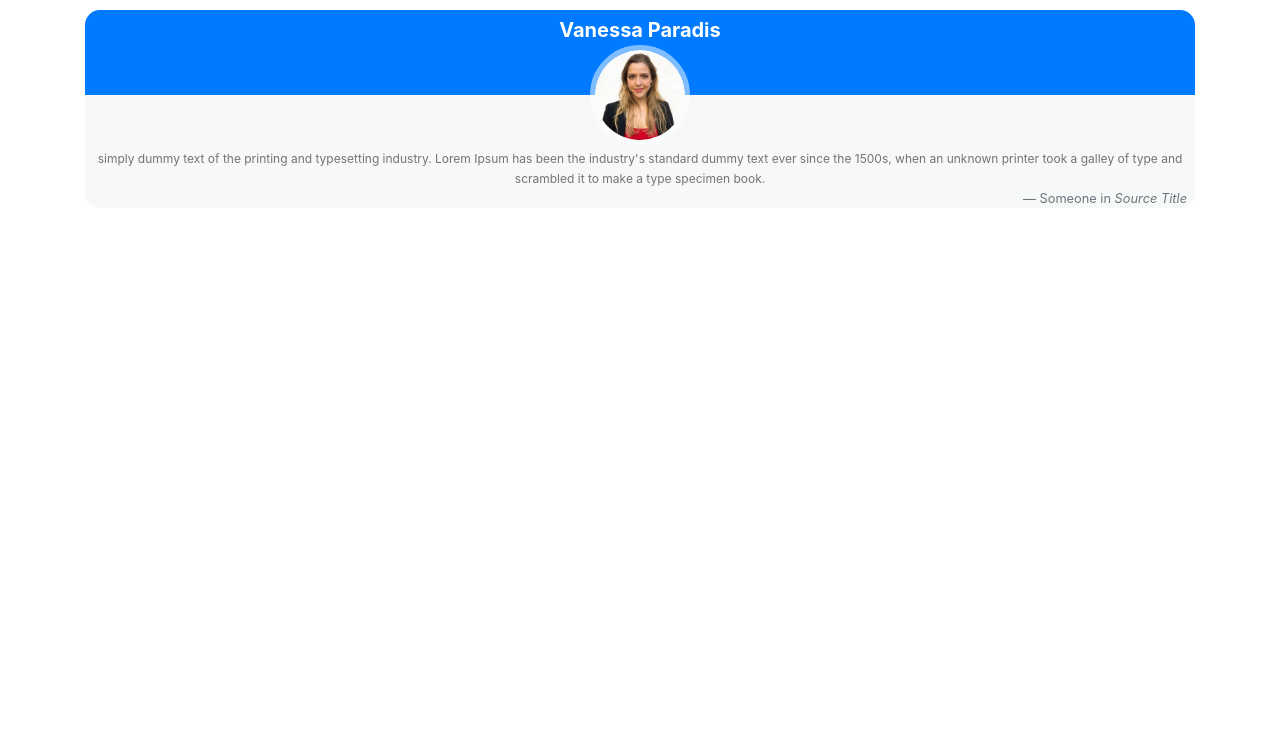
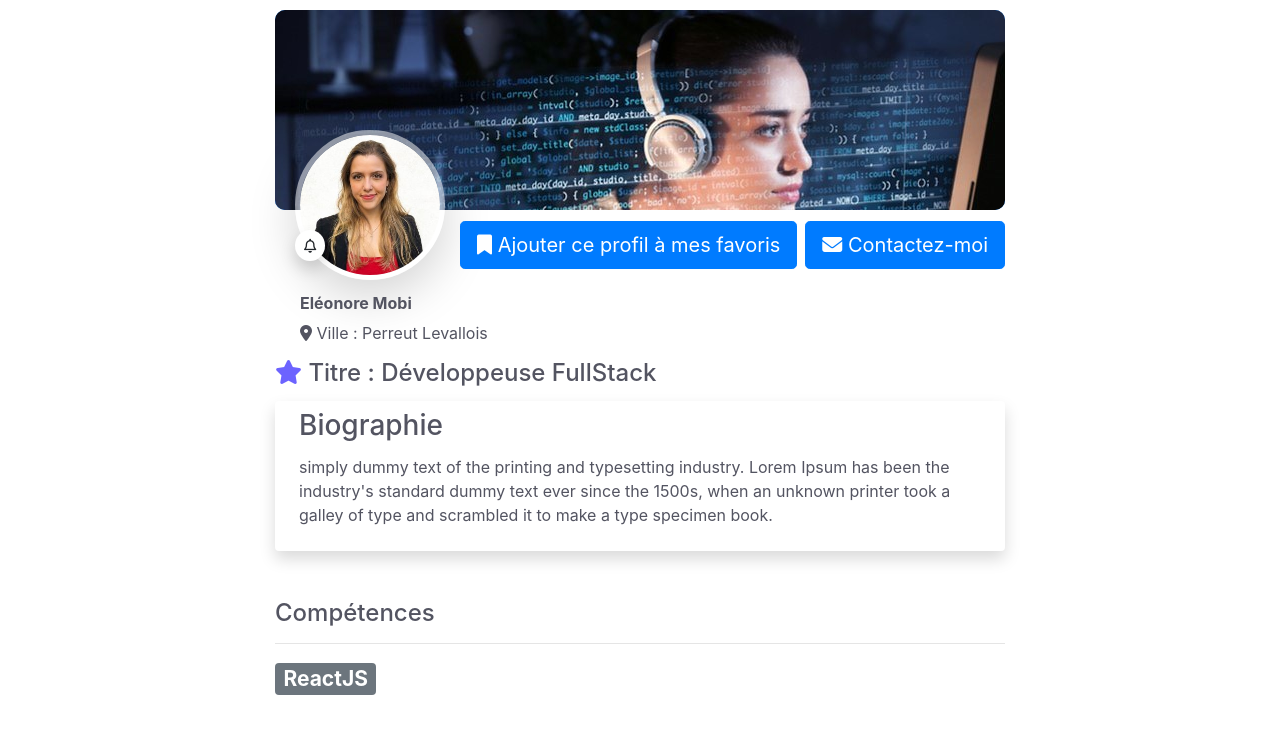
Before and after one commit to Armand-Bpp/dev_matching_front, a React (Create React App) app: page /profildev in a window 1280 px wide. Shown: the top 734 px of the page. Built offline with nearby package versions, Linux system fonts and the light colour scheme.

Commit message:
new update

```diff
--- a/package.json
+++ b/package.json
@@ -3,6 +3,7 @@
   "version": "0.1.0",
   "private": true,
   "dependencies": {
+    "@material-ui/icons": "^4.9.1",
     "@testing-library/jest-dom": "^4.2.4",
     "@testing-library/react": "^9.4.0",
     "@testing-library/user-event": "^7.2.1",
--- a/public/index.html
+++ b/public/index.html
@@ -39,5 +39,6 @@
       To begin the development, run `npm start` or `yarn start`.
       To create a production bundle, use `npm run build` or `yarn build`.
     -->
+    <script src="https://kit.fontawesome.com/39754a7afa.js" crossorigin="anonymous"></script>
   </body>
 </html>
--- a/src/App.css
+++ b/src/App.css
@@ -12,6 +12,8 @@
     animation: App-logo-spin infinite 20s linear;
   }
 }
+
+
 /** CARD **/
 .CustomCard {
   padding-top: 20px;
@@ -21,13 +23,80 @@
   border-bottom-width: 2px;
   -webkit-border-radius: 3px;
   -moz-border-radius: 3px;
-  border-radius: 15px;
+  border-radius: 10px;
   -webkit-box-shadow: none;
   -moz-box-shadow: none;
   box-shadow: none;
   -webkit-box-sizing: border-box;
   -moz-box-sizing: border-box;
   box-sizing: border-box;
+}
+
+.ville {
+  margin-top: -10px;
+}
+
+.titre{
+  float: left;
+  margin-left: auto;
+  margin-right: auto;
+  margin-top: -90px;
+  margin-bottom: -25px;
+}
+
+.titre2{
+  float: left;
+  margin-left: auto;
+  margin-right: auto;
+  margin-top: -40px;
+}
+
+.favtext{
+  margin-top: 110px;
+}
+
+.addfav{
+  position: relative;
+  top: -50px;
+}
+
+.contfav{
+  position: relative;
+  top: -180px;
+}
+
+.infos{
+  position: relative;
+  top: -40px;
+  margin-left: 25px;
+}
+
+.contact{
+  position: relative;
+  top: 100px;
+}
+
+.addfavoris{
+  border-radius: 50%;
+}
+
+.addfavoris:hover{
+  color : #6C63FF;
+}
+
+.fa-star{
+  color : #6C63FF;
+}
+
+.contactme{
+  border-radius: 50px;
+  background-color: white;
+  color : black;
+  border: none;
+}
+
+.contactme:hover{
+  color : #6C63FF;
 }
 
 .CustomCard.hoverCustomCard {
@@ -39,28 +108,27 @@
 
 .CustomCard.hoverCustomCard .CustomCardheader {
   background-size: cover;
-  height: 85px;
+  height: 200px;
 }
 
-.CustomCard.hoverCustomCard .avatar {
+.avatar {
+  width: auto;
+  height: auto;
   position: relative;
-  top: -50px;
-  margin-bottom: -50px;
+  top: -100px;
+  margin-bottom: -80px;
+  margin-left: 20px;
 }
 
-.CustomCard.hoverCustomCard .avatar img {
-  width: 100px;
-  height: 100px;
-  max-width: 100px;
-  max-height: 100px;
+.avatar img {
+  width: 150px;
+  height: 150px;
+  max-width: auto;
+  max-height: auto;
   -webkit-border-radius: 50%;
   -moz-border-radius: 50%;
   border-radius: 50%;
   border: 5px solid rgba(255,255,255,0.5);
-}
-
-.CustomCard.hoverCustomCard .info {
-  padding: 4px 8px 10px;
 }
 
 .CustomCard.hoverCustomCard .info .desc {
--- a/src/App.js
+++ b/src/App.js
@@ -4,7 +4,7 @@ import 'bootstrap/dist/css/bootstrap.min.css';
 import Faq from './components/pages/Faq';
 import Jobs from './components/pages/Jobs';
 import Matching from './components/pages/Matching';
-import Favoris from './components/pages/Favoris';
+import Favorites from './components/pages/Favorites';
 import ProfilDev from './components/pages/ProfilDev';
 import { BrowserRouter as Router, Route, Link, Switch } from 'react-router-dom';
 
@@ -15,8 +15,8 @@ function App() {
           <div className="Container-fluid">
             <Router>
                 <Switch>
-                  <Route path="/favoris">
-                    <Favoris />
+                  <Route path="/favorites">
+                    <Favorites />
                   </Route>
                   <Route path="/jobs">
                     <Jobs/>
--- /dev/null
+++ b/src/components/core/Navbar.js
@@ -0,0 +1,36 @@
+import React from 'react';
+
+class Navbar extends React.Component {
+    render(){
+        return(
+            <div className="container fixed-top rounded">
+                <nav className="navbar navbar-expand-lg navbar-light bg-white p-3 mb-5 mt-2 shadow-sm rounded">
+                    <a className="navbar-brand" href="#">
+                        <img src="img/logo.png" width="50" className="d-inline-block align-top" alt="" />
+                    </a>
+                    <button className="navbar-toggler" type="button" data-toggle="collapse" data-target="#navbarNav" aria-controls="navbarNav" aria-expanded="false" aria-label="Toggle navigation">
+                        <span className="navbar-toggler-icon"></span>
+                    </button>
+                    <div className="collapse navbar-collapse" id="navbarNav">
+                        <ul className="navbar-nav">
+                        <li className="nav-item active">
+                            <a className="nav-link" href="#">Accueil <span className="sr-only">(current)</span></a>
+                        </li>
+                        <li className="nav-item">
+                            <a className="nav-link" href="favorites">Favoris</a>
+                        </li>
+                        <li className="nav-item">
+                            <a className="nav-link" href="listjobs">Jobs</a>
+                        </li>
+                        <li className="nav-item">
+                            <a className="nav-link" href="matching">Matching</a>
+                        </li>
+                        </ul>
+                    </div>
+                </nav>
+            </div>
+        )
+    }
+
+}
+export default Navbar;
--- /dev/null
+++ b/src/components/pages/Favorites.js
@@ -0,0 +1,25 @@
+import React from 'react';
+import Navbar from '../core/Navbar';
+class Favorites extends React.Component {
+
+    render(){
+        return(
+            <div className="container">
+                <div className="">
+                    <Navbar />
+                </div>
+                <div className="favtext">
+                  <h2 className="text-center mt-5">Vous n'avez pas de favoris</h2>
+                </div>
+
+                <div className="text-center">
+                    <img src="img/none.svg" className="img-fluid" />
+                </div>
+                <div className="backmatching text-center mt-2">
+                    <button type="button" class="btn btn-lg btn-outline-primary">Veuillez retourner au matching</button>
+                </div>
+            </div>
+        )
+    }
+}
+export default Favorites;
--- a/src/components/pages/ProfilDev.js
+++ b/src/components/pages/ProfilDev.js
@@ -11,23 +11,50 @@ class ProfilDev extends React.Component {
 
     render(){
         return (
-            <div class="container">
-                <div class="row">
-                <div class="col col-6 col-md-12">
-                    <div class="CustomCard hoverCustomCard">
-                        <div class="CustomCardheader text-white btn-primary">
-                            <h5 class="col pt-2"><strong>Vanessa Paradis</strong></h5>
+            <div className="container">
+                <div className="row">
+                <div className="mr-auto ml-auto col col-12 col-md-8 col-lg-8">
+                    <div className="CustomCard hoverCustomCard">
+                        <div className="shadow-sm CustomCardheader text-white btn-primary">
+                            <img src="img/bannerdev.jpg" />
                         </div>
-                        <div class="avatar">
-                            <img alt="" src="img/profildev.jpg" />
+                    </div>
+                    <div className="avatar">
+                        <img className="shadow-lg" alt="" src="img/profildev.jpg" />
+                        <div className=" addfav">
+                            <button type="button" className="addfavoris btn-sm btn shadow bg-white"><i class="far fa-bell"></i></button>
                         </div>
-                        <div class="info">
-                            <div class="desc"> simply dummy text of the printing and typesetting industry. Lorem Ipsum has been
-                                the industry's standard dummy text ever since the 1500s, when an unknown printer took a galley
-                                of type and scrambled it to make a type specimen book.</div>
-                            <footer class="blockquote-footer float-right">Someone in <cite title="Source Title">Source
-                                    Title</cite></footer>
-                        </div>
+                    </div>
+                    <div className="infos">
+                        <p className="font-weight-bold">Eléonore Mobi</p>
+                        <p className=" ville"><i class="fas fa-map-marker-alt"></i> Ville : Perreut Levallois</p>
+                    </div>
+                    <div className="float-right contfav d-none d-lg-block d-md-block">
+                        <button type="button" class="btn btn-primary btn-lg"><i class="fas fa-bookmark"></i> Ajouter ce profil à mes favoris</button>
+                        <button type="button" class=" ml-2 btn btn-primary btn-lg"><i class="fas fa-envelope"></i> Contactez-moi</button>
+                    </div>
+                    <div className="titre d-none d-lg-block d-md-block pb-4">
+                        <h4 className="mb-2"><i class="fas fa-star"></i> Titre : Développeuse FullStack </h4>
+                    </div>
+                    <div className="titre2 d-lg-none d-sm-block d-md-none">
+                        <h5 className="mb-2"><i class="fas fa-star"></i> Titre : Développeur/ FullStack </h5>
+                    </div>
+                    <div className="bio shadow px-4 rounded">
+                        <h3 className="pt-2">Biographie</h3>
+                        <p className="pt-1 pb-4">
+                            simply dummy text of the printing and typesetting industry. Lorem Ipsum has been
+                            the industry's standard dummy text ever since the 1500s, when an unknown printer took a galley
+                            of type and scrambled it to make a type specimen book.
+                        </p>
+                    </div>
+                    <div className="competence mt-5">
+                        <h4 className="mb-2">Compétences</h4>
+                        <hr/>
+                        <ul className="list-unstyled list-inline">
+                            <li className="list-inline-item">
+                                <h3><span class="badge badge-secondary">ReactJS</span></h3>
+                            </li>
+                        </ul>
                     </div>
                 </div>
                 </div>
```
Also changed, not shown: src/components/core/Modal.js (added, +91 -0 lines), public/img/none.svg (added), src/components/pages/Favoris.js (deleted), 1 other file (tests, documents, lock files or other folders).
